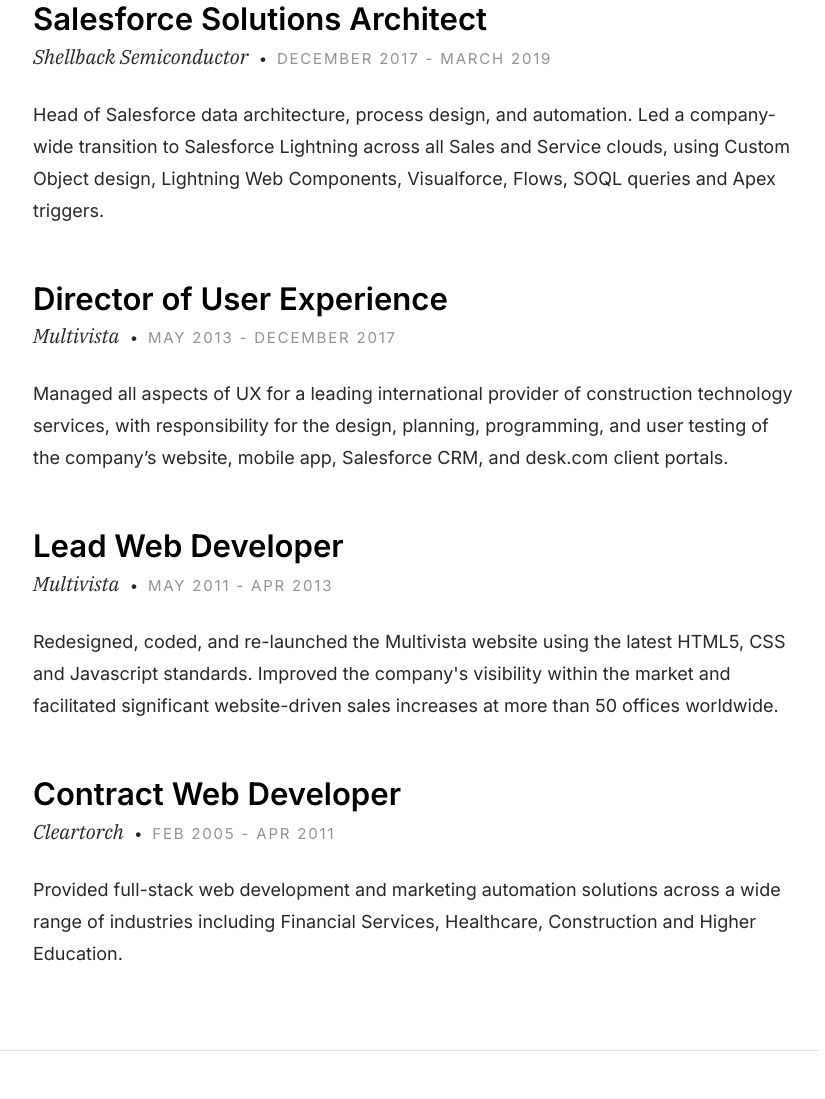
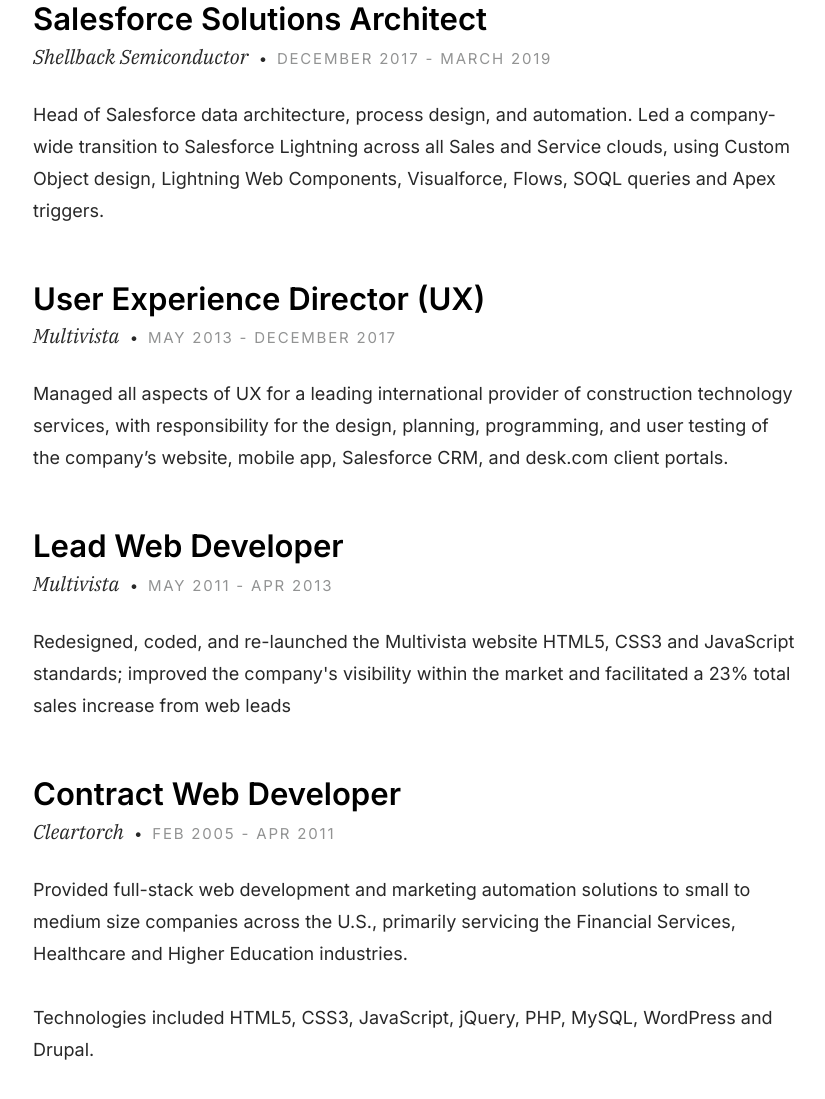
Before and after one commit to andrew-paschall/andrew-paschall.github.io, a plain HTML site: page index.html in a window 1280 px wide. Shown: the part 2573-3672 px from the top of the page, without its empty margins (361-1186 px from the left). Drawn offline with Linux system fonts and the light colour scheme.

Commit message:
Update index.html

```diff
--- a/index.html
+++ b/index.html
@@ -190,7 +190,7 @@
 				<div class="resume-block">
 
                     <div class="resume-block__header">
-                        <h4 class="h3">Director of User Experience</h4>
+                        <h4 class="h3">User Experience Director (UX)</h4>
                         <p class="resume-block__header-meta">
                             <span>Multivista</span>
                             <span class="resume-block__header-date">
@@ -218,8 +218,9 @@
                     </div>
 
                     <p>
-                    Redesigned, coded, and re-launched the Multivista website using the latest HTML5, CSS and Javascript standards. Improved the company's visibility within the market and facilitated significant website-driven sales increases at more than 50 offices worldwide.
+                    Redesigned, coded, and re-launched the Multivista website HTML5, CSS3 and JavaScript standards; improved the company's visibility within the market and facilitated a 23% total sales increase from web leads
                     </p>
+
 
                 </div>
 
@@ -236,14 +237,18 @@
                     </div>
 
                     <p>
-                    Provided full-stack web development and marketing automation solutions across a wide range of industries including Financial Services, Healthcare, Construction and Higher Education.
+                    Provided full-stack web development and marketing automation solutions to small to medium size companies across the U.S., primarily servicing the Financial Services, Healthcare and Higher Education industries.
                     </p>
+
+					<p>
+					Technologies included HTML5, CSS3, JavaScript, jQuery, PHP, MySQL, WordPress and Drupal.
+					</p>
 
                 </div>
             </div>
         </div>
 
-
+<!--
         <div class="row s-resume__section">
             <div class="column large-3 tab-12">
                 <h3 class="section-header-allcaps">Education</h3>
@@ -264,6 +269,8 @@
 
             </div>
         </div>
+
+		-->
 
     </section> <!-- end s-resume -->
 
```
